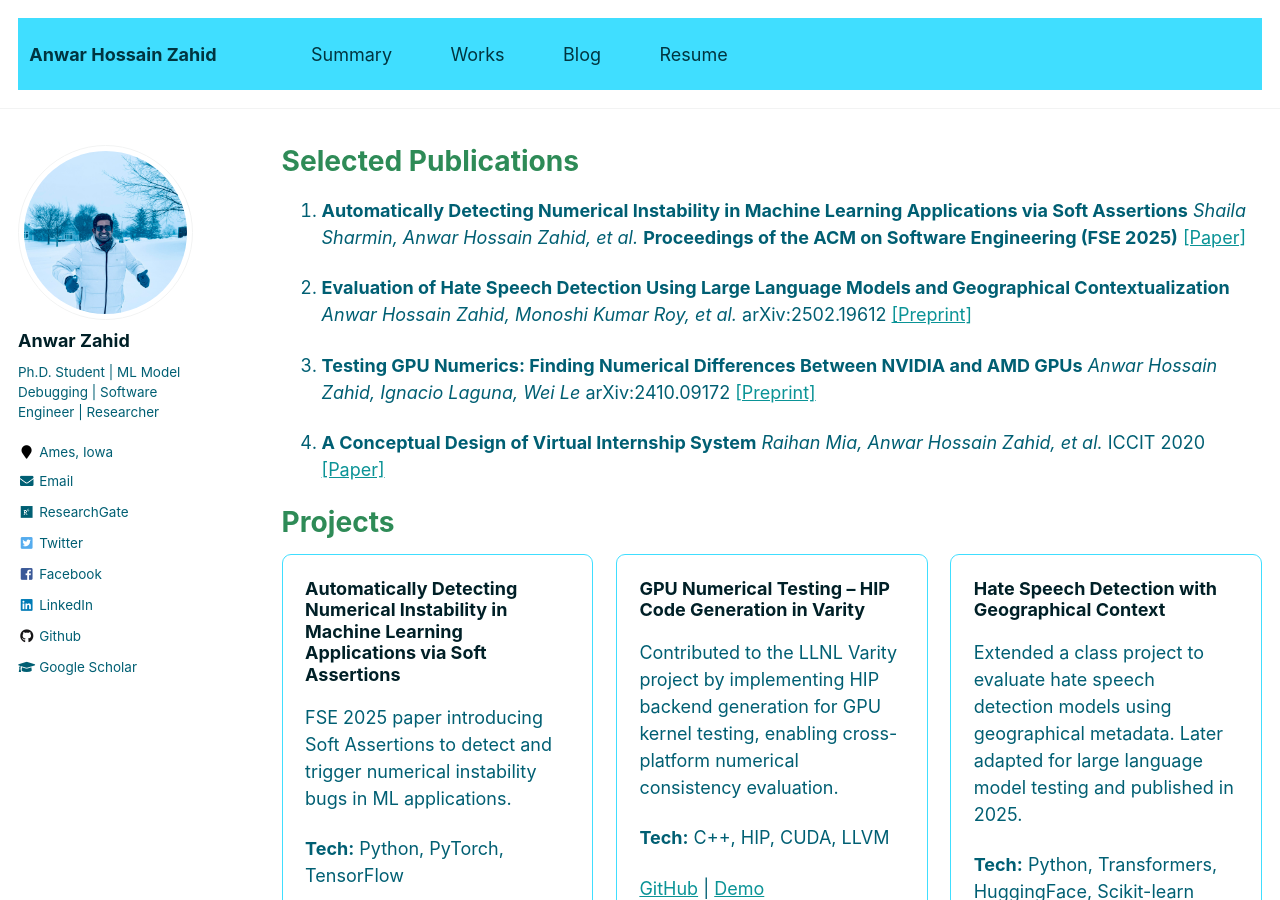
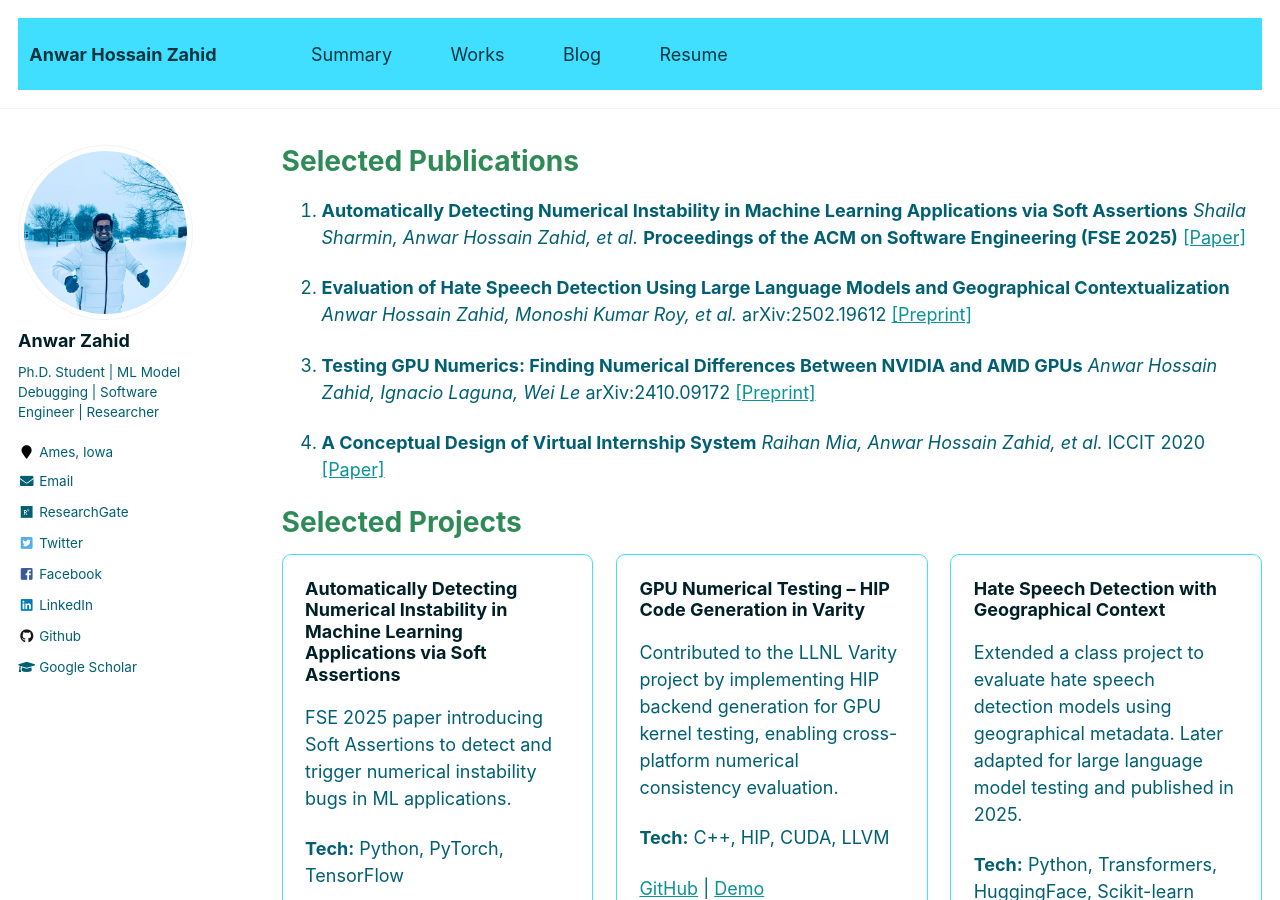
Before and after one commit to AnwarXahid/anwarxahid.github.io, a Jekyll site: the page built from _pages/works.md, in a window 1280 px wide and 900 px high. Built offline with Jekyll 4.4.1, drawn with Linux system fonts in a browser that asks for light colours.

Commit message:
all done!

```diff
--- a/_pages/works.md
+++ b/_pages/works.md
@@ -26,7 +26,7 @@ author_profile: true
    ICCIT 2020
    [[Paper]](https://ieeexplore.ieee.org/document/9392713)
 
-# <span style="color:#2E8B57;">Projects</span>
+# <span style="color:#2E8B57;">Selected Projects</span>
 {% include base_path %}
 
 <div class="portfolio-grid">
```
